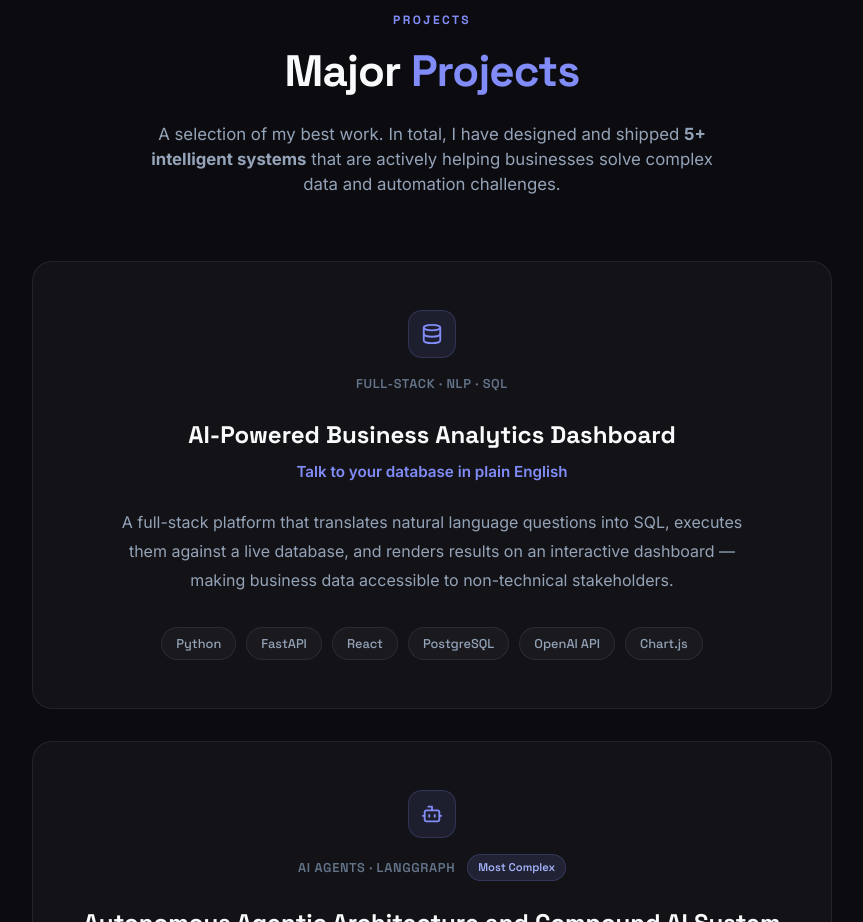
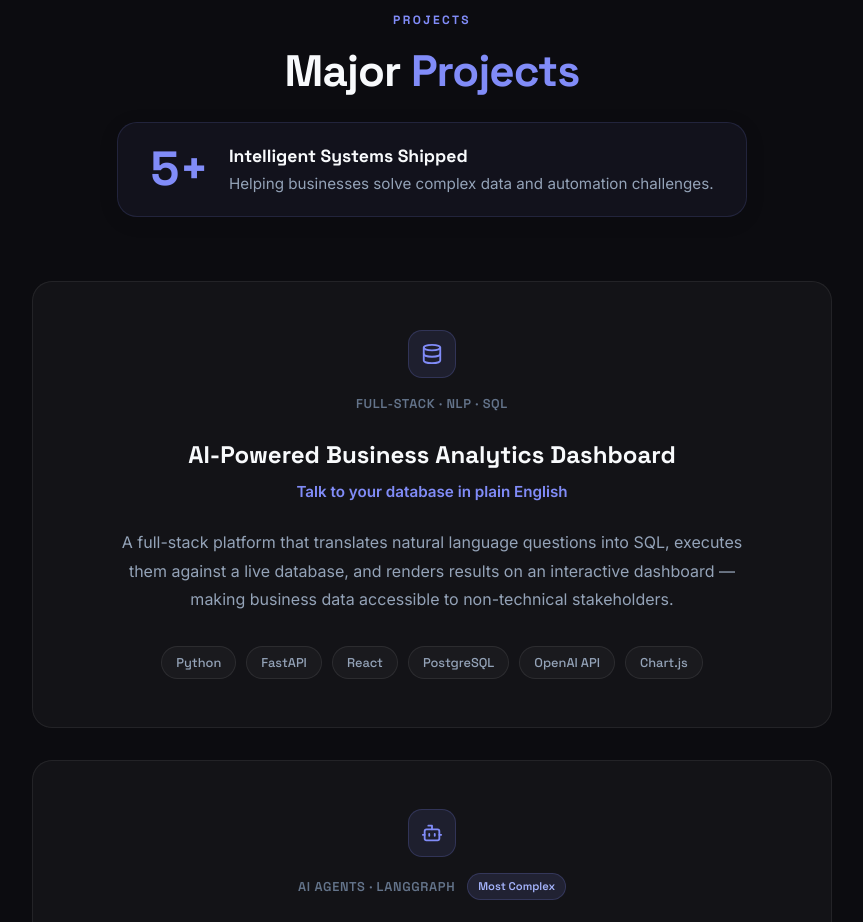
Before and after one commit to Rutvik995/PortfolioWeb, a Next.js app: page / in a window 1280 px wide. Shown: the part 2660-3582 px from the top of the page, without its empty margins (208-1071 px from the left). Built offline with nearby package versions, Linux system fonts and the light colour scheme.

Commit message:
Update Projects section text to a nice UI stats box

```diff
--- a/components/Projects.tsx
+++ b/components/Projects.tsx
@@ -87,14 +87,40 @@ export default function Projects() {
           Major <span style={{ color: "#818cf8" }}>Projects</span>
         </motion.h2>
 
-        <motion.p
-          initial={{ opacity: 0 }}
-          animate={inView ? { opacity: 1 } : {}}
+        <motion.div
+          initial={{ opacity: 0, scale: 0.95 }}
+          animate={inView ? { opacity: 1, scale: 1 } : {}}
           transition={{ duration: 0.6, delay: 0.2 }}
-          style={{ color: "#94a3b8", fontSize: "1.05rem", marginBottom: "64px", maxWidth: "600px", margin: "0 auto 64px auto" }}
+          style={{
+            display: "inline-flex",
+            alignItems: "center",
+            gap: "20px",
+            background: "rgba(129,140,248,0.05)",
+            border: "1px solid rgba(129,140,248,0.15)",
+            padding: "20px 32px",
+            borderRadius: "20px",
+            marginBottom: "64px",
+            boxShadow: "0 4px 20px rgba(0,0,0,0.1)"
+          }}
         >
-          A selection of my best work. In total, I have designed and shipped <strong>5+ intelligent systems</strong> that are actively helping businesses solve complex data and automation challenges.
-        </motion.p>
+          <div style={{
+            fontSize: "clamp(2rem, 4vw, 3rem)",
+            fontWeight: 800,
+            color: "#818cf8",
+            fontFamily: "var(--font-display)",
+            lineHeight: 1
+          }}>
+            5+
+          </div>
+          <div style={{ textAlign: "left", display: "flex", flexDirection: "column", gap: "4px" }}>
+            <span style={{ color: "#f8fafc", fontWeight: 700, fontSize: "1.1rem", fontFamily: "var(--font-display)" }}>
+              Intelligent Systems Shipped
+            </span>
+            <span style={{ color: "#94a3b8", fontSize: "0.95rem" }}>
+              Helping businesses solve complex data and automation challenges.
+            </span>
+          </div>
+        </motion.div>
       </div>
 
       {/* Stacked Cards */}
```
